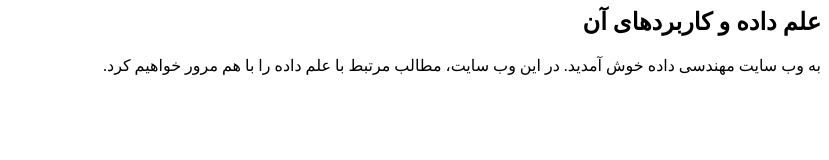
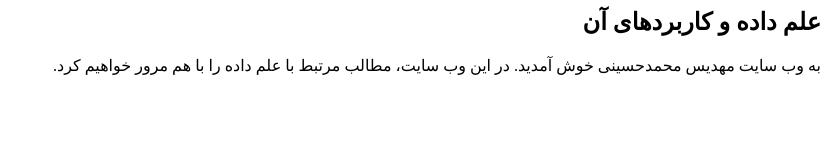
Before and after one commit to mahdis-hoseini/mahdis-hoseini.github.io, a plain HTML site: page index.html in a window 1280 px wide. Shown: the whole page, without its empty margins (451-1280 px from the left). Drawn offline with Linux system fonts and the light colour scheme.

Commit message:
Update index.html

```diff
--- a/index.html
+++ b/index.html
@@ -6,6 +6,6 @@
 
 <h2> علم داده و کاربردهای آن </h2>
 
-<p>به وب سایت مهندسی داده خوش آمدید. در این وب سایت، مطالب مرتبط با علم داده را با هم مرور خواهیم کرد.</p>
+<p>به وب سایت مهدیس محمدحسینی خوش آمدید. در این وب سایت، مطالب مرتبط با علم داده را با هم مرور خواهیم کرد.</p>
 
 </html>
```
